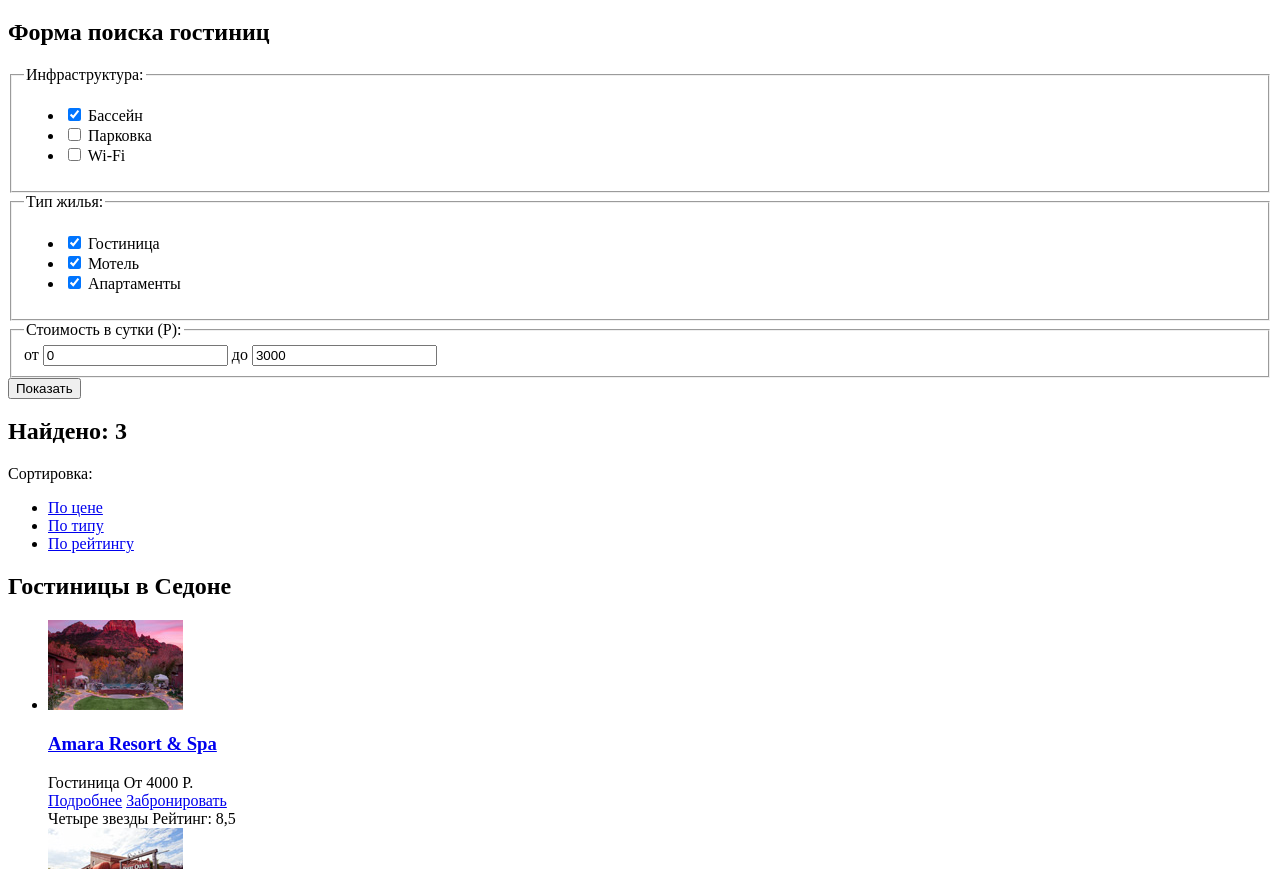
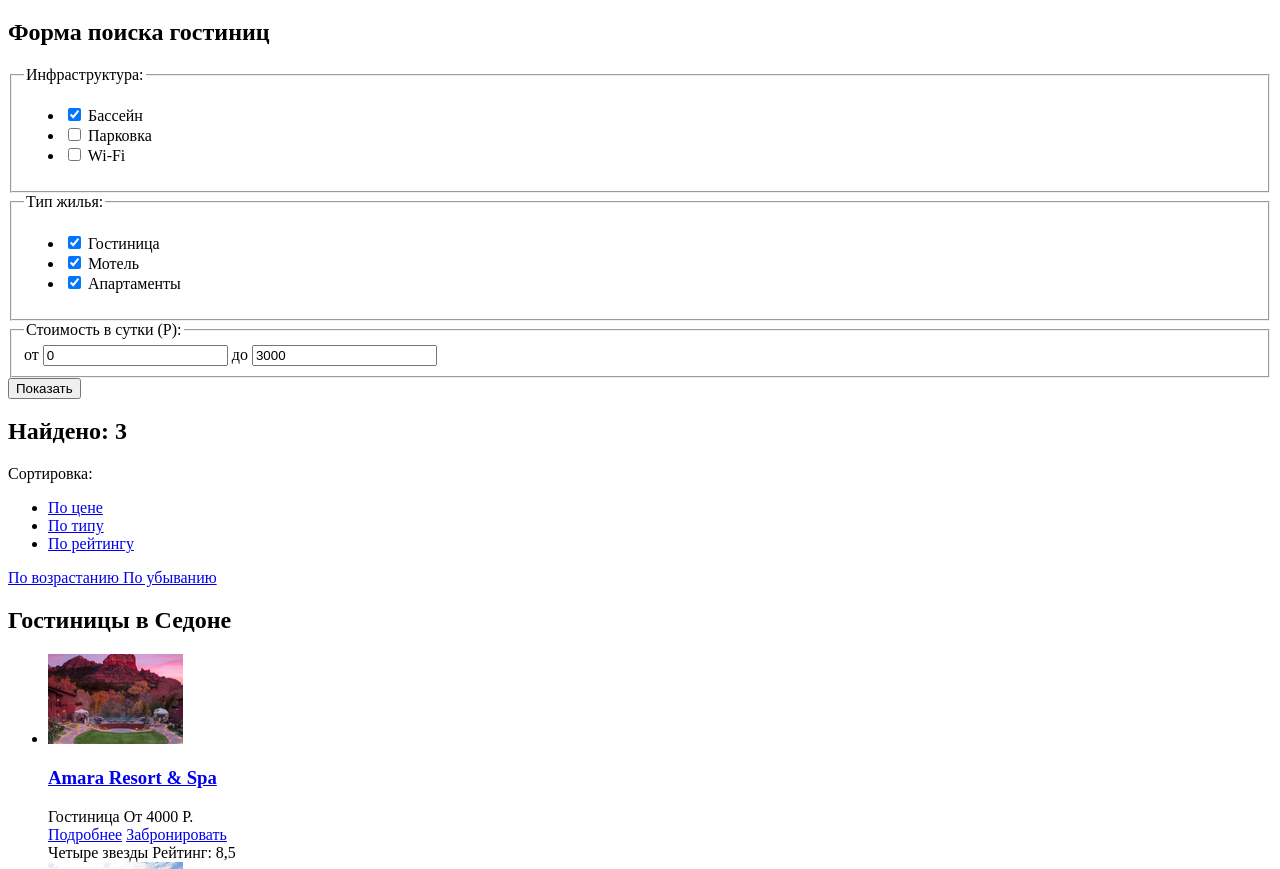
Before and after one commit to Alestt/6316-sedona-26, a plain HTML site: page hotels.html in a window 1280 px wide. Shown: the part 231-1100 px from the top of the page. Drawn offline with Linux system fonts and the light colour scheme.

Commit message:
Продолжает разметку форм

```diff
--- a/hotels.html
+++ b/hotels.html
@@ -103,8 +103,8 @@
           </li>
         </ul>
         <div class="sorting__triangle">
-          <a class="sorting__triangle-up" href="#"></a>
-          <a class="sorting__triangle-down sorting__triangle_active" href="#"></a>
+          <a class="sorting__triangle-up" href="#">По возрастанию </a>
+          <a class="sorting__triangle-down sorting__triangle_active" href="#">По убыванию</a>
         </div>
       </section>
 
```
Also changed, not shown: index.html (+5 -7 lines).
